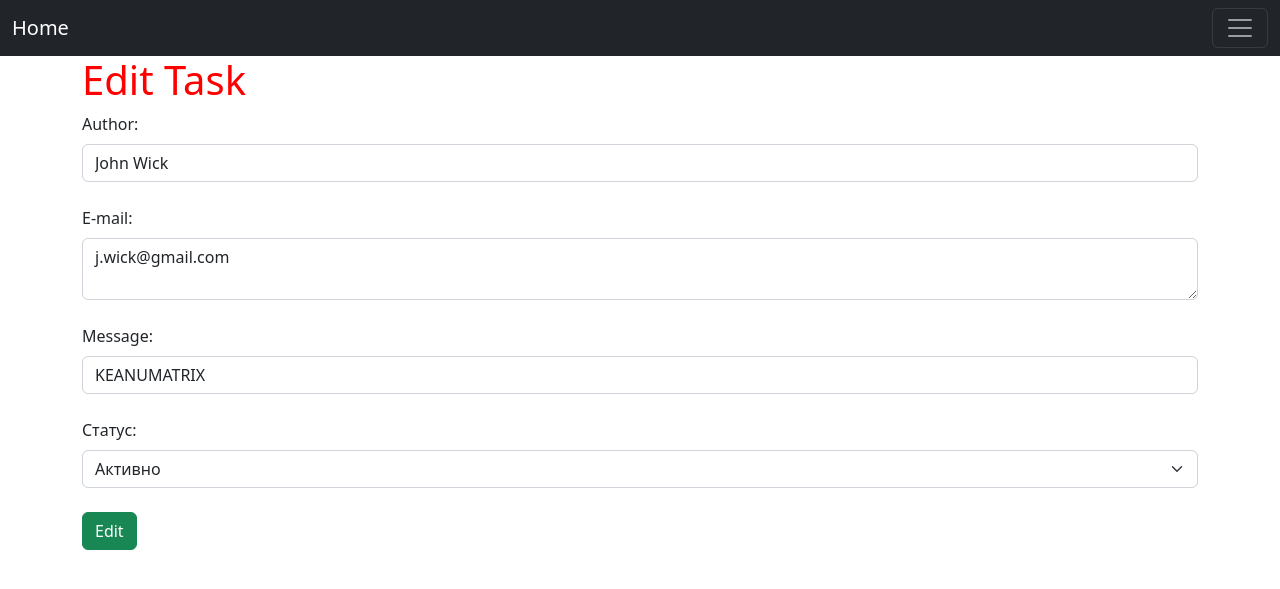
After one commit to 78kuba00/exam_work_6, a Django app: page /comment/1/edit in a window 1280 px wide. The commit adds this page. Shown: the top 589 px of the page. Run offline with Django 4.2, Linux system fonts and the light colour scheme; data comes from the database, SQL or seed files in the repository.

Commit message:
Step 4: added edit button(doesnt work well)

```diff
--- a/source/guest_book/urls.py
+++ b/source/guest_book/urls.py
@@ -15,11 +15,11 @@ Including another URLconf
 """
 from django.contrib import admin
 from django.urls import path
-from webapp.views import index_view, create_view
+from webapp.views import index_view, create_view, edit_view
 
 urlpatterns = [
     path('admin/', admin.site.urls),
     path('', index_view, name='index'),
-    path('comment/add/', create_view, name='create')
-
+    path('comment/add/', create_view, name='create'),
+    path('comment/<int:pk>/edit', edit_view, name='edit')
 ]
--- /dev/null
+++ b/source/webapp/templates/edit.html
@@ -0,0 +1,8 @@
+{% extends 'base.html' %}
+{% block content %}
+    <h1>Edit Task</h1>
+    <form action="" method="POST">
+        {% include 'partial/form.html' with button_text="Edit" %}
+{#        <input class="btn btn-success" type="submit" value="Edit">#}
+    </form>
+{% endblock %}
--- a/source/webapp/views.py
+++ b/source/webapp/views.py
@@ -37,3 +37,14 @@ def create_view(request, *args, **kwargs):
         # return HttpResponseRedirect(f'/task/{new_task.pk}/')
         # return render(request, 'task_view.html', {'task': new_task})
         # return redirect('index', pk=new_comment.pk)
+
+def edit_view(request, pk):
+    comment = get_object_or_404(Comment, pk=pk)
+    if request.method == "GET":
+        return render(request, 'edit.html', {'comment': comment, 'statuses': STATUS_CHOICES})
+    elif request.method == "POST":
+        comment.author = request.POST.get('author')
+        comment.email = request.POST.get('email')
+        comment.message = request.POST.get('message')
+        comment.save()
+        return redirect('index', pk=comment.pk)
```
Also changed, not shown: source/webapp/templates/index.html (+9 -7 lines).
